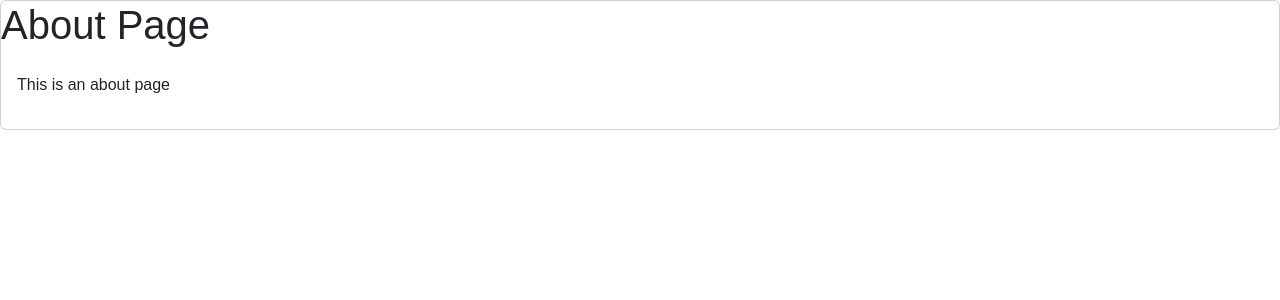
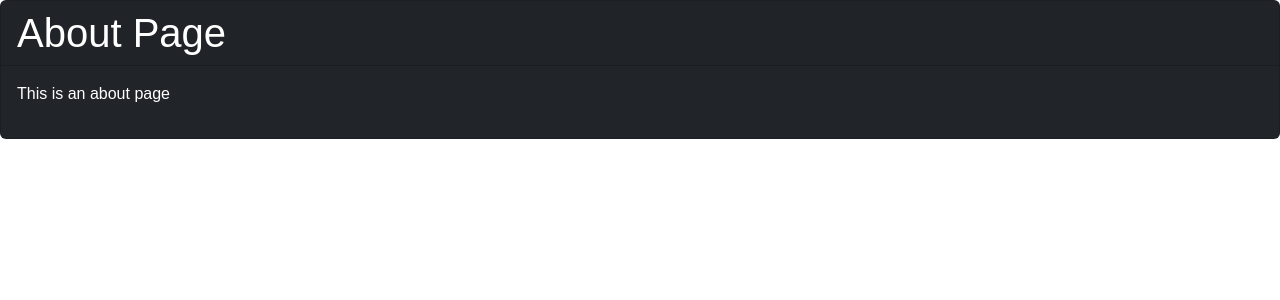
Before and after one commit to groovyrey/nextapp, a Next.js app: page /about in a window 1280 px wide. Shown: the top 300 px of the page. Built offline with nearby package versions, Linux system fonts and the light colour scheme.

Commit message:
update page.js

```diff
--- a/src/app/about/page.js
+++ b/src/app/about/page.js
@@ -4,8 +4,8 @@ import React from 'react'
 
 export default function About() {
 	return (
-		<div className="card">
-			<h1 className="card-title">About Page</h1>
+		<div className="card text-bg-dark">
+			<h1 className="card-header">About Page</h1>
 			<p className="card-body">This is an about page</p>
 		</div>
 	)
```
